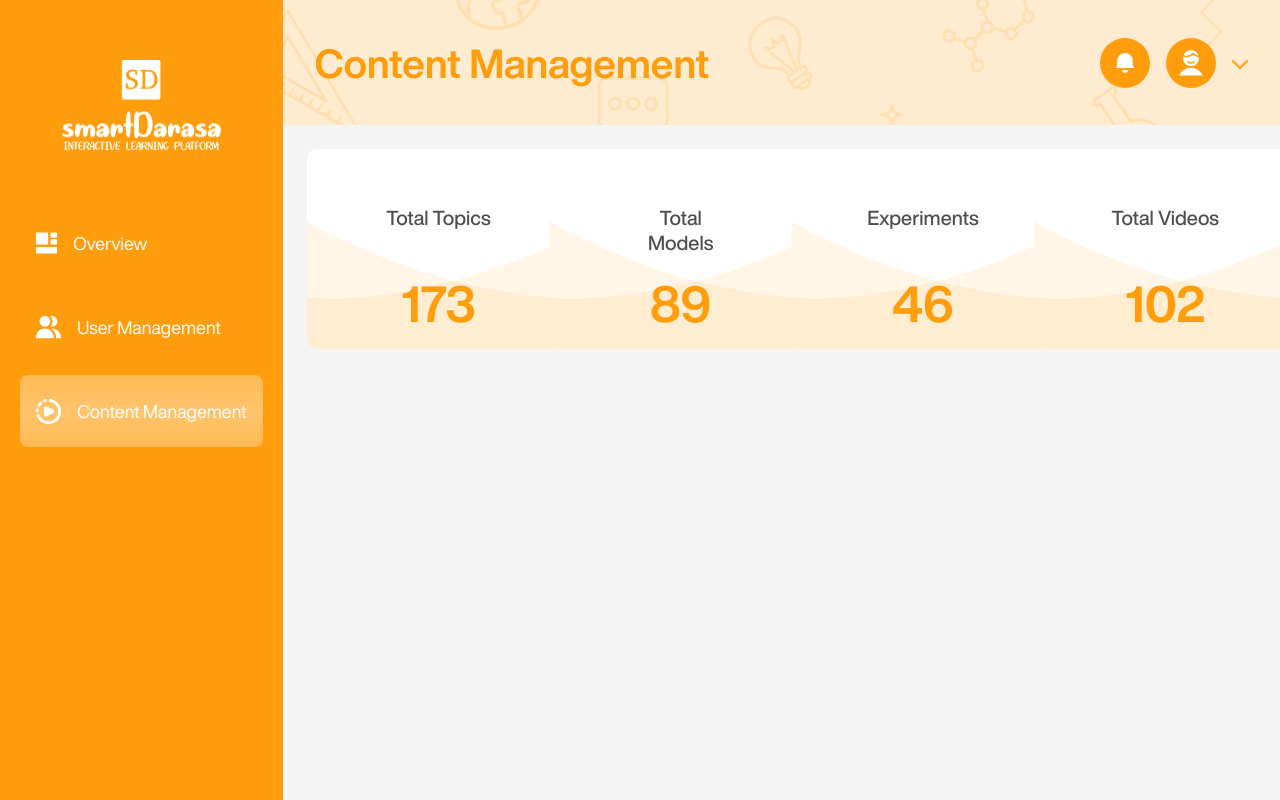
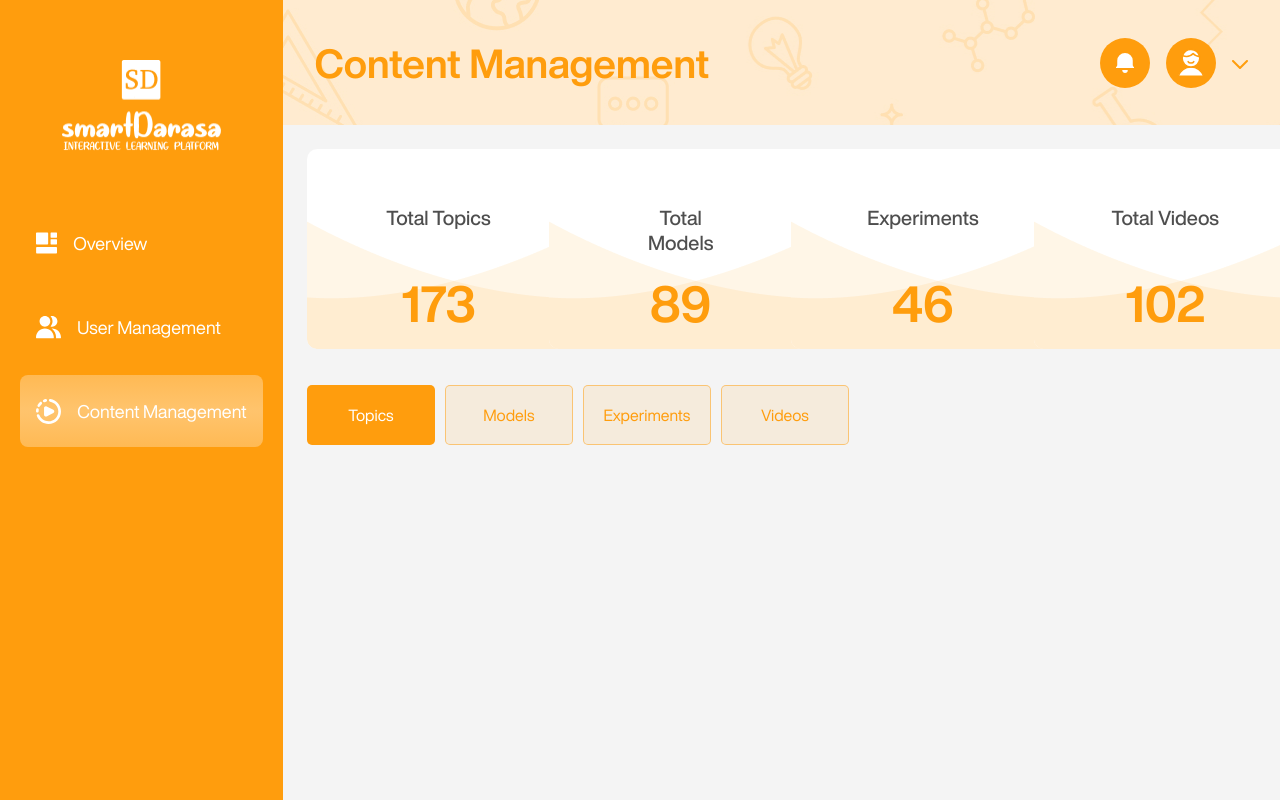
Before and after one commit to vaylette/SDAdmin, a Next.js app: page /dashboard/content-management in a window 1280 px wide. Built offline with nearby package versions, Linux system fonts and the light colour scheme.

Commit message:
Created the tab reusable component and integrated it into the content management component

```diff
--- a/app/_components/tab.tsx
+++ b/app/_components/tab.tsx
@@ -1,10 +1,34 @@
 'use client'
-import { useState } from 'react'
 
-export default function Tab() {
-  return (
-    <div>
+export interface Tab<T extends string>{
+    [key: string]: boolean
+}
 
-    </div>
-  )
+export interface TabItem<T extends string | number> {
+    name: string;
+    tab: T;
 }
+
+export interface TabProps<T extends string > {
+    tab: Tab<T>;
+    tabList: TabItem<T>[];
+    handleActiveTab: (activeTab: T) => void;
+}
+
+export const TabComponent = <T extends string>({ tab, tabList, handleActiveTab }: TabProps<T>) => {
+    return (
+      <div className='flex flex-row gap-[10px]'>
+        {tabList.map((item, index) => (
+          <button
+            key={index}
+            className={`w-[128px] h-[60px] rounded-[5px] flex items-center justify-center ${
+              tab[item.tab] ? 'bg-orange-default text-white-default' : 'text-orange-default border-[0.5px] border-solid border-orange-200 bg-orange-400'
+            }`}
+            onClick={() => handleActiveTab(item.tab)}
+          >
+            {item.name}
+          </button>
+        ))}
+      </div>
+    );
+};
--- a/app/dashboard/content-management/page.tsx
+++ b/app/dashboard/content-management/page.tsx
@@ -1,16 +1,18 @@
 'use client'
 import { useState } from "react"
 import OverviewCard from "@/app/_components/overviewCard"
+import { TabComponent, TabItem } from "@/app/_components/tab"
 
-interface Tab {
-  topics: boolean,
-  models: boolean,
-  experiments: boolean,
-  videos: boolean
+interface ContentTab {
+  topics: boolean;
+  models: boolean;
+  experiments: boolean;
+  videos: boolean;
+  [key: string]: boolean;
 }
 
 export default function ContentManagement() {
-  const [tab, setTab] = useState<Tab>({
+  const [tab, setTab] = useState<ContentTab>({
     topics:true,
     models:false,
     experiments:false,
@@ -40,12 +42,36 @@ export default function ContentManagement() {
     },
   ]
 
+  const tabList: TabItem<string>[] = [
+    { name: 'Topics', tab: 'topics' },
+    { name: 'Models', tab: 'models' },
+    { name: 'Experiments', tab: 'experiments' },
+    { name: 'Videos', tab: 'videos' },
+  ];
+
+  const handleActiveTab = (activeTab: keyof ContentTab): void => {
+    setTab((prev) => ({
+      topics: false,
+      models: false,
+      experiments: false,
+      videos: false,
+      [activeTab]: true,
+    }));
+  };
+
   return (
     <>
-      <div className='grid grid-cols-4 2xl:flex 2xl:flex-row 2xl:flex-wrap gap-5'>
-        {data.map((item, index) => (
-          <OverviewCard key={index} title={item.title} quantity={item.quantity} growth={item.growth} />
-        ))}
+      <div className='flex flex-col'>
+        <div className='grid grid-cols-4 2xl:flex 2xl:flex-row 2xl:flex-wrap gap-5'>
+          {data.map((item, index) => (
+            <OverviewCard key={index} title={item.title} quantity={item.quantity} growth={item.growth} />
+          ))}
+        </div>
+        <div className='mt-9 w-full flex flex-row justify-between items-center'>
+            <div className="flex flex-row items-center gap-9">
+              <TabComponent tab={tab} tabList={tabList} handleActiveTab={handleActiveTab} />
+            </div>
+        </div>
       </div>
     </>
   )
```
